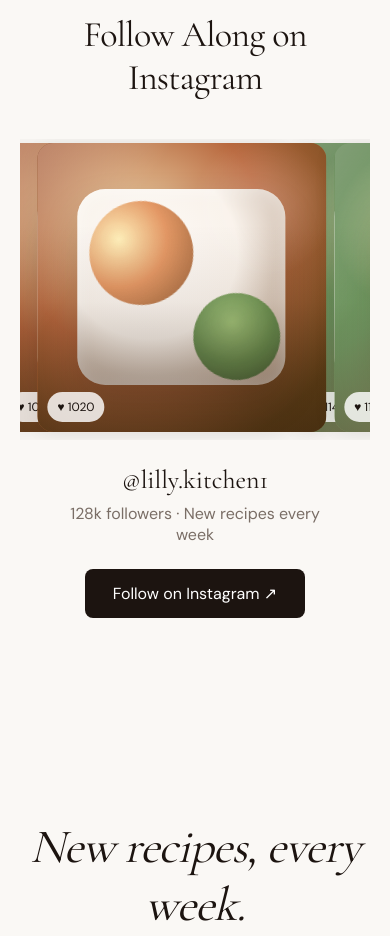
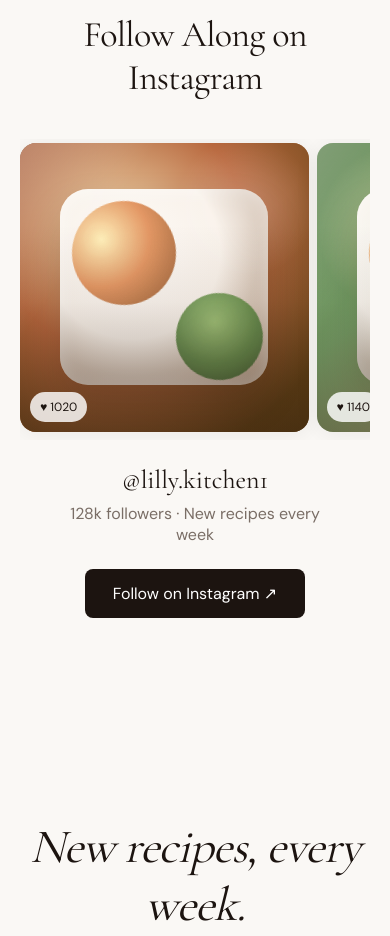
Before and after one commit to Shoug-Alomran/Lilly-Kitchen, a Next.js app: page / in a window 390 px wide. Shown: the part 6780-7716 px from the top of the page. Built offline with nearby package versions, Linux system fonts and the light colour scheme.

Commit message:
feat: enhance ig-marquee styling and adjust ig-track animation properties

```diff
--- a/styles/globals.css
+++ b/styles/globals.css
@@ -1907,12 +1907,28 @@
     grid-template-columns: 1fr;
   }
 
+  .ig-marquee {
+    overflow-x: auto;
+    padding-bottom: 10px;
+    scrollbar-width: none;
+    -webkit-overflow-scrolling: touch;
+  }
+
+  .ig-marquee::-webkit-scrollbar {
+    display: none;
+  }
+
   .ig-track {
-    animation-duration: 16s;
+    width: max-content;
+    animation: none;
   }
 
   .ig-track-group {
     gap: 10px;
+  }
+
+  .ig-track-group + .ig-track-group {
+    display: none;
   }
 
   .ig-tile {
@@ -2011,10 +2027,6 @@
     max-width: 6ch;
   }
 
-  .ig-track {
-    animation-duration: 12s;
-  }
-
   .ig-track-group {
     gap: 8px;
   }
```
